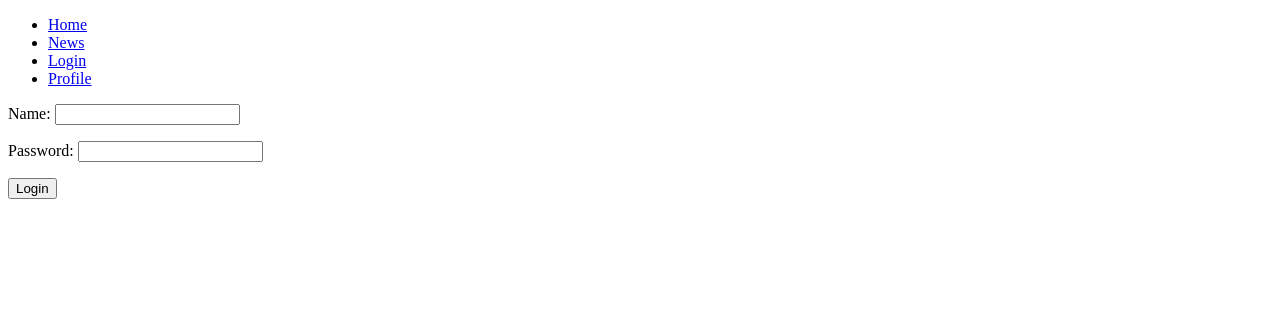
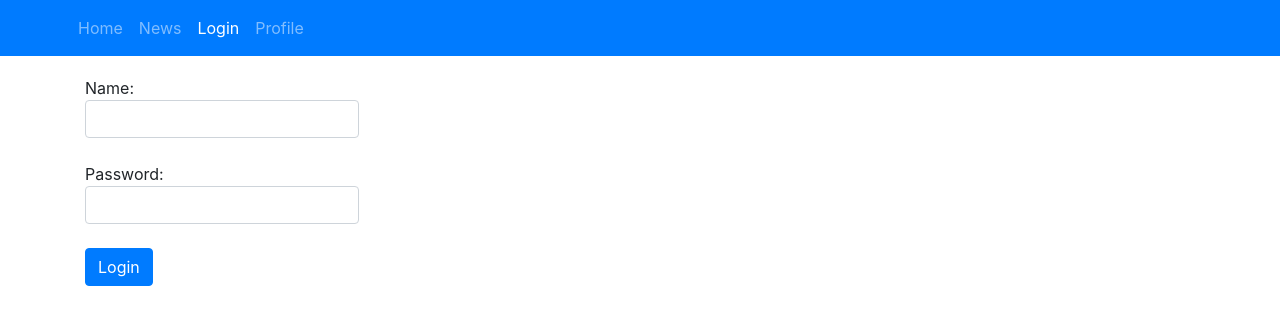
Before and after one commit to exek/react-redux-router-test1, a React (Create React App) app: page /login in a window 1280 px wide. Shown: the top 324 px of the page. Built offline with nearby package versions, Linux system fonts and the light colour scheme.

Commit message:
add boostrap styling

```diff
--- a/package.json
+++ b/package.json
@@ -3,6 +3,7 @@
   "version": "0.1.0",
   "private": true,
   "dependencies": {
+    "bootstrap": "^4.1.3",
     "prop-types": "^15.6.2",
     "react": "^16.4.2",
     "react-dom": "^16.4.2",
--- a/src/App.js
+++ b/src/App.js
@@ -2,6 +2,8 @@ import React from "react";
 import { Provider } from "react-redux";
 import store from "./store";
 import { BrowserRouter } from "react-router-dom";
+
+import "bootstrap/dist/css/bootstrap.min.css";
 
 import Pages from "./pages";
 
--- a/src/components/Navigation/index.js
+++ b/src/components/Navigation/index.js
@@ -1,20 +1,27 @@
 import React from "react";
 import PropTypes from "prop-types";
-import { Link } from "react-router-dom";
+import { NavLink } from "react-router-dom";
 
-const Navigation = ({ routes }) => {
-  return (
-    <nav>
-      <ul>
+const Navigation = ({ routes }) => (
+  <nav class="navbar navbar-dark bg-primary navbar-expand">
+    <div className="container">
+      <ul class="navbar-nav">
         {routes.map(({ title, path }) => (
-          <li key={path}>
-            <Link to={path}>{title}</Link>
+          <li class="nav-item">
+            <NavLink
+              className="nav-link"
+              to={path}
+              activeClassName="active"
+              exact
+            >
+              {title}
+            </NavLink>
           </li>
         ))}
       </ul>
-    </nav>
-  );
-};
+    </div>
+  </nav>
+);
 
 Navigation.propTypes = {
   routes: PropTypes.arrayOf(
--- a/src/pages/Login/LoginForm/index.js
+++ b/src/pages/Login/LoginForm/index.js
@@ -39,24 +39,33 @@ class LoginForm extends Component {
     return (
       <form onSubmit={this.handlesSubmit}>
         {this.props.error && <h2>{this.props.error}</h2>}
-        <p>
+        <div class="form-group">
           <label>
-            Name: <input type="text" name="name" onChange={this.handleChange} />
+            Name:{" "}
+            <input
+              type="text"
+              class="form-control"
+              name="name"
+              onChange={this.handleChange}
+            />
           </label>
-        </p>
-        <p>
+        </div>
+        <div class="form-group">
           <label>
             Password:{" "}
             <input
+              class="form-control"
               type="password"
               name="password"
               onChange={this.handleChange}
             />
           </label>
-        </p>
-        <p>
-          <button type="submit">Login</button>
-        </p>
+        </div>
+        <div class="form-group">
+          <button type="submit" class="btn btn-primary">
+            Login
+          </button>
+        </div>
       </form>
     );
   }
--- a/src/pages/index.js
+++ b/src/pages/index.js
@@ -16,6 +16,7 @@ const Index = ({ isAuth }) => {
   return (
     <Fragment>
       <Navigation routes={navRoutes} />
+      <div className="container" style={{ marginTop: 20 }}>
         <Switch>
           {routesConfig.map(({ isPublic, path, component }) => {
             const RouteComponent = isPublic ? Route : PrivateRoute;
@@ -30,6 +31,7 @@ const Index = ({ isAuth }) => {
           })}
           <Route component={NotFound} />
         </Switch>
+      </div>
     </Fragment>
   );
 };
```
Also changed, not shown: 1 other file (tests, documents, lock files or other folders). Lines whose indentation alone changed are shown as unchanged.
